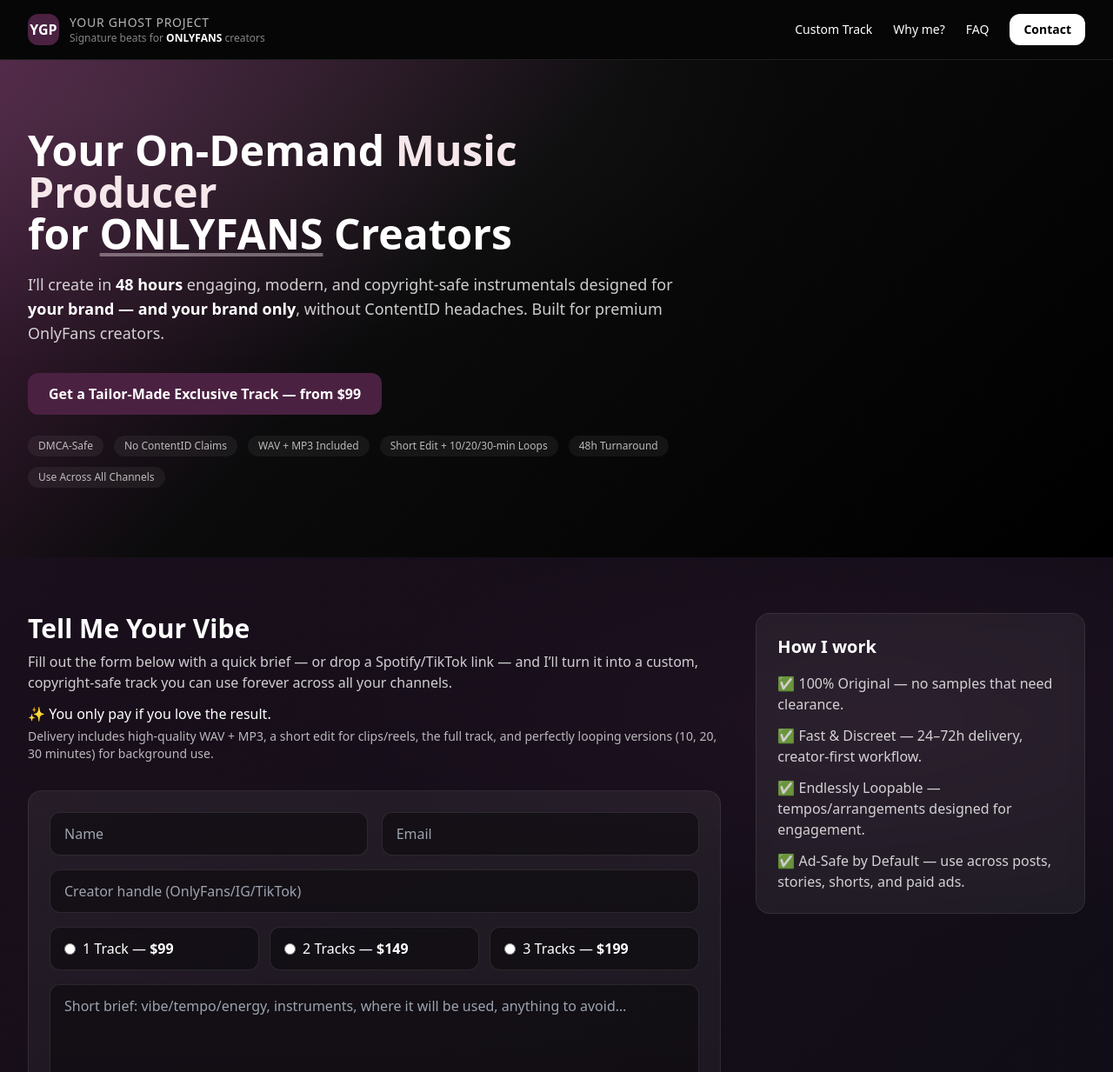
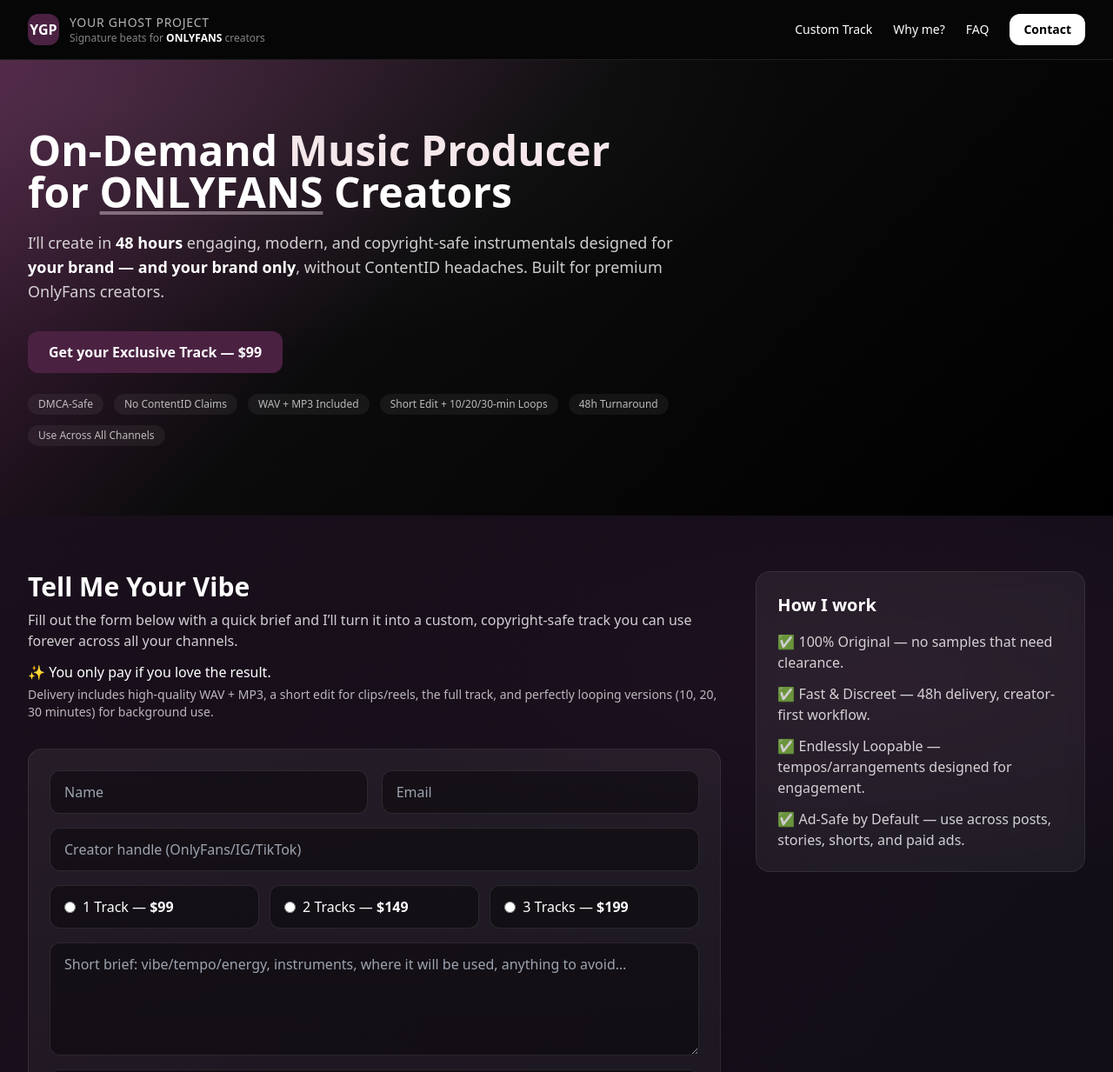
Before and after one commit to yourghostproject/OF, a plain HTML site: page index.html in a window 1280 px wide. Shown: the top 1233 px of the page at 87% size. Drawn offline with nearby package versions, Linux system fonts and the light colour scheme.

Commit message:
Update index.html

```diff
--- a/index.html
+++ b/index.html
@@ -44,7 +44,7 @@
     <div class="max-w-7xl mx-auto px-4 sm:px-6 lg:px-8 py-16 sm:py-20">
       <div class="max-w-3xl">
         <h1 class="text-4xl sm:text-5xl font-semibold leading-tight">
-          Your On-Demand <span class="text-[#F6E7EB]">Music Producer</span><br/>for <span class="underline decoration-[#F6E7EB]/40 underline-offset-4">ONLYFANS</span> Creators
+          On-Demand <span class="text-[#F6E7EB]">Music Producer</span><br/>for <span class="underline decoration-[#F6E7EB]/40 underline-offset-4">ONLYFANS</span> Creators
         </h1>
         <p class="mt-5 text-white/80 text-lg">
           I’ll create in <span class="font-semibold text-white">48 hours</span> engaging, modern, and copyright-safe instrumentals
@@ -52,7 +52,7 @@
           Built for premium OnlyFans creators.
         </p>
         <div class="mt-8 flex flex-wrap gap-4">
-          <a href="#custom" class="px-6 py-3 rounded-xl bg-[#4B2142] font-semibold">Get a Tailor-Made Exclusive Track — from $99</a>
+          <a href="#custom" class="px-6 py-3 rounded-xl bg-[#4B2142] font-semibold">Get your Exclusive Track — $99</a>
         </div>
         <ul class="mt-6 flex flex-wrap gap-3 text-xs text-white/70">
           <li class="px-3 py-1 rounded-full glass">DMCA-Safe</li>
@@ -73,7 +73,7 @@
         <div class="lg:col-span-2">
           <h2 class="text-3xl font-semibold">Tell Me Your Vibe</h2>
           <p class="text-white/80 mt-2">
-            Fill out the form below with a quick brief — or drop a Spotify/TikTok link — and I’ll turn it into a custom, copyright-safe track you can use forever across all your channels.
+            Fill out the form below with a quick brief and I’ll turn it into a custom, copyright-safe track you can use forever across all your channels.
           </p>
           <p class="text-white mt-3 font-medium">✨ You only pay if you love the result.</p>
           <p class="text-white/70 text-sm mt-1">
@@ -132,7 +132,7 @@
           <h3 class="text-xl font-semibold">How I work</h3>
           <ul class="mt-4 space-y-3 text-white/80">
             <li>✅ <span class="font-medium">100% Original</span> — no samples that need clearance.</li>
-            <li>✅ <span class="font-medium">Fast & Discreet</span> — 24–72h delivery, creator-first workflow.</li>
+            <li>✅ <span class="font-medium">Fast & Discreet</span> — 48h delivery, creator-first workflow.</li>
             <li>✅ <span class="font-medium">Endlessly Loopable</span> — tempos/arrangements designed for engagement.</li>
             <li>✅ <span class="font-medium">Ad-Safe by Default</span> — use across posts, stories, shorts, and paid ads.</li>
           </ul>
```
